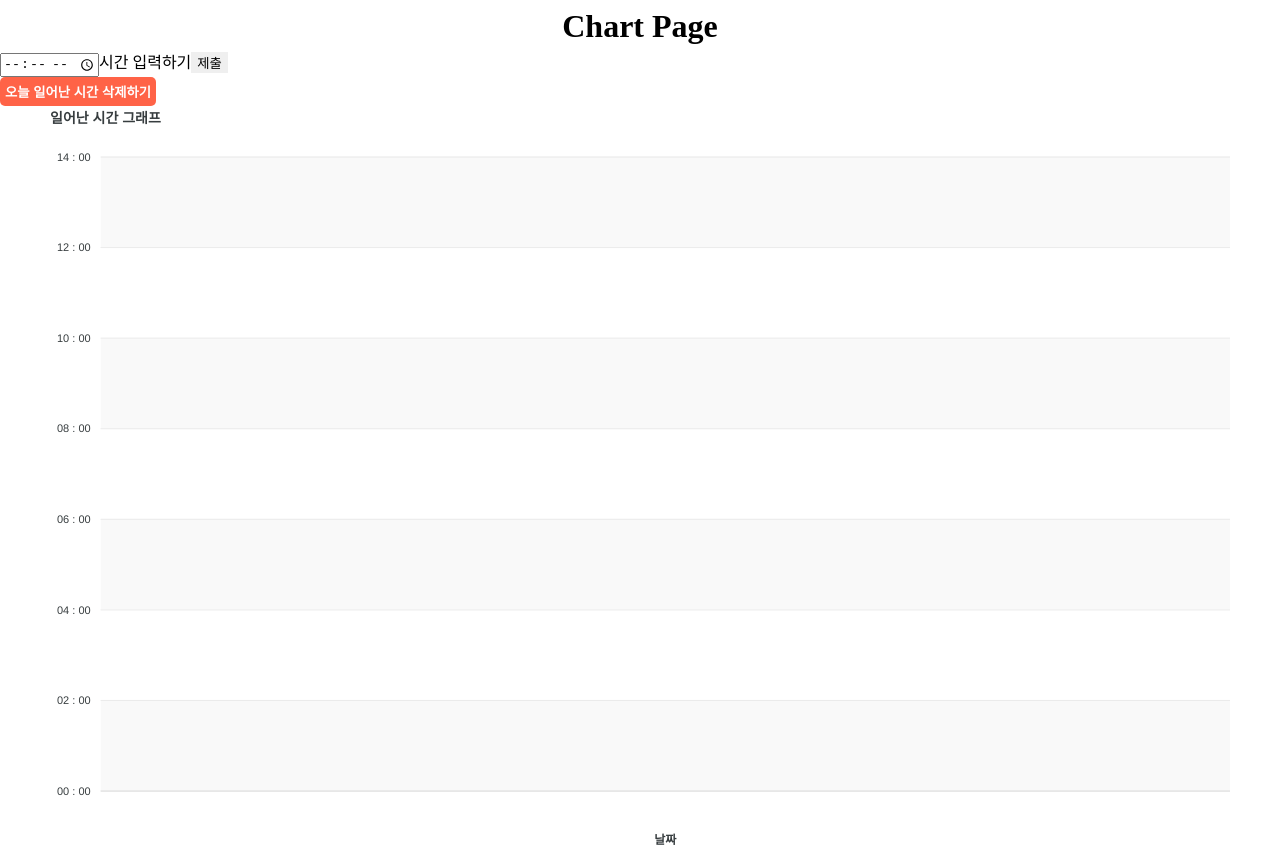
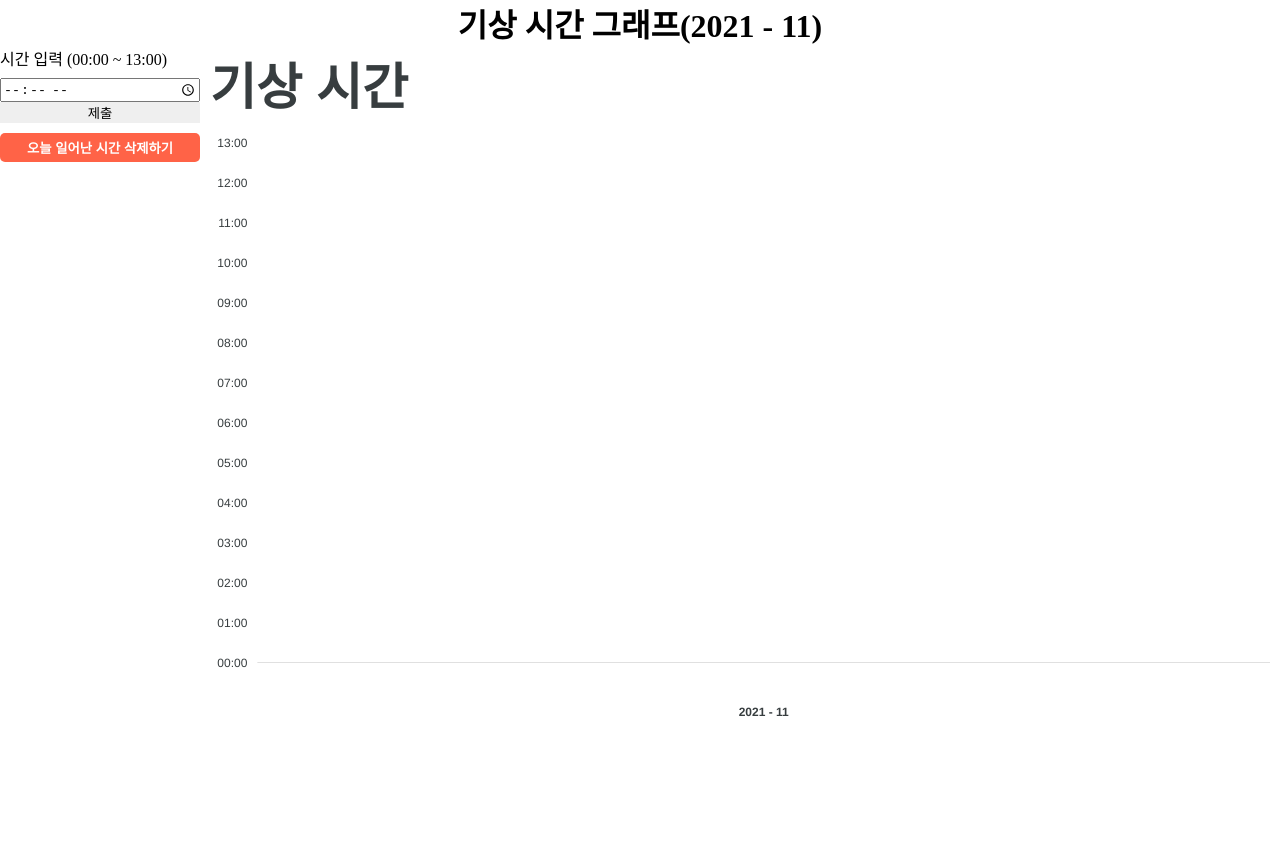
Before and after one commit to SUPER0214T/Heatmap-project, a React (Create React App) app: page / in a window 1280 px wide. After the commit the page ends 800 px from the top, so only its background shows below. Built offline with nearby package versions, Linux system fonts and the light colour scheme.

Commit message:
Separate styled components from Chart.tsx

```diff
--- a/src/components/Chart.tsx
+++ b/src/components/Chart.tsx
@@ -2,27 +2,13 @@ import React, { useEffect, useState } from 'react';
 import ApexChart from 'react-apexcharts';
 import styled from 'styled-components';
 import { useForm } from 'react-hook-form';
-
-const Title = styled.div`
-	padding: 10px;
-	font-size: 2rem;
-	font-weight: bold;
-	text-align: center;
-`;
-
-const ChartWrapper = styled.div`
-	max-width: 1200px;
-	margin: 0 auto;
-`;
-
-const DeleteButton = styled.button`
-	cursor: pointer;
-	background-color: tomato;
-	color: white;
-	font-weight: bold;
-	border-radius: 5px;
-	padding: 5px;
-`;
+import {
+	ChartWrapper,
+	Container,
+	DeleteButton,
+	FormWrapper,
+	Title,
+} from '../styles/chart-style';
 
 interface ISubmitProps {
 	wakeUpInput: string;
@@ -101,43 +87,41 @@ function Chart() {
 	function timeConverter(prevTime: number) {
 		let hours = Math.floor(prevTime);
 		let minutes = ((prevTime - hours) * 60).toFixed(0);
-		return `${hours < 10 ? `0${hours}` : hours} \: ${
+		return `${hours < 10 ? `0${hours}` : hours}\:${
 			Number(minutes) < 10 ? `0${minutes}` : minutes
 		}`;
 	}
 
-	/*
-    1. 오늘 일어난 시간 수정하기 v
-    2. 60분을 1비율로 바꾸기 v
-    3. 제출 눌렀는데 아무것도 없으면 시간 선택하라고 register에 messagge custom 작성하기
-    4. 월 별로 나타내기 -> React-Router 사용해서 각 페이지 나눌 것임 -> 이것도 new Date로 month가져와서 페이지 나누면 됨
-    5. 잠이 든 시간도 나타낼 것임
-
-    6. formatter로 그래프 hover했을 때 tooltip 나타나는거 시간으로 바꾸기 -> formatter이용
-  */
-
 	return (
 		<>
-			<Title>Chart Page</Title>
+			<Title>
+				기상 시간 그래프
+				{`(${date.getFullYear() + ' - ' + (date.getMonth() + 1)})`}
+			</Title>
+			<Container>
+				<FormWrapper>
 					<form onSubmit={handleSubmit(onValid)}>
+						<label htmlFor="wakeUp">시간 입력 (00:00 ~ 13:00)</label>
 						<input
 							{...register('wakeUpInput', { required: true })}
 							autoComplete="off"
 							type="time"
 							id="wakeUp"
+							min="00:00"
+							max="13:00"
 						/>
-				<label htmlFor="wakeUp">시간 입력하기</label>
 						<button>제출</button>
 					</form>
 					<DeleteButton onClick={deleteToday} type="button">
 						오늘 일어난 시간 삭제하기
 					</DeleteButton>
+				</FormWrapper>
 				<ChartWrapper>
 					<ApexChart
 						type="line"
 						series={[
 							{
-							name: '일어난 시간',
+								name: '기상 시간',
 								data: wakeUpTime,
 							},
 						]}
@@ -157,25 +141,48 @@ function Chart() {
 									show: false,
 								},
 							},
-						colors: ['#0c9df1', '#545454'],
+							colors: ['#4CC9FF', '#545454'], // 그래프 색 바꾸는 곳
 							dataLabels: {
-							enabled: true,
+								enabled: false,
+								offsetX: -10,
+								offsetY: -5,
 								formatter: (value) => {
 									return timeConverter(value as number);
+								},
+								background: {
+									foreColor: 'white', // dataLabel의 text 색상
+									borderWidth: 0,
+									dropShadow: {
+										enabled: false,
+									},
 								},
 							},
 							stroke: {
 								curve: 'smooth',
 							},
 							title: {
-							text: '일어난 시간 그래프',
+								text: '기상 시간',
 								align: 'left',
+								style: {
+									fontSize: '50px',
+								},
 							},
 							grid: {
-							borderColor: '#e7e7e7',
+								show: true,
+								borderColor: '#e7e7e775',
 								row: {
-								colors: ['#f3f3f3', 'transparent'], // takes an array which will be repeated on columns
+									colors: ['transparent', 'transparent'], // takes an array which will be repeated on columns
 									opacity: 0.5,
+								},
+								xaxis: {
+									lines: {
+										show: true,
+									},
+								},
+								yaxis: {
+									lines: {
+										show: false,
+									},
 								},
 							},
 							markers: {
@@ -184,16 +191,19 @@ function Chart() {
 							xaxis: {
 								categories: dateArr,
 								title: {
-								text: '날짜',
+									text: '2021 - 11',
 								},
 							},
 							yaxis: {
-							tickAmount: 7,
+								tickAmount: 13,
 								min: 0,
-							max: 14,
+								max: 13,
 								labels: {
 									formatter: (value) => {
 										return timeConverter(value);
+									},
+									style: {
+										fontSize: '12px',
 									},
 								},
 							},
@@ -214,6 +224,7 @@ function Chart() {
 						}}
 					/>
 				</ChartWrapper>
+			</Container>
 		</>
 	);
 }
--- /dev/null
+++ b/src/styles/chart-style.tsx
@@ -0,0 +1,54 @@
+import styled from 'styled-components';
+
+export const Title = styled.div`
+	padding: 10px;
+	font-size: 2rem;
+	font-weight: bold;
+	text-align: center;
+`;
+
+export const ChartWrapper = styled.div`
+	min-width: 600px;
+	max-width: 1200px;
+	margin: 0 auto;
+`;
+
+export const FormWrapper = styled.div`
+	min-width: 200px;
+`;
+
+export const Container = styled.div`
+	display: flex;
+
+	${FormWrapper} {
+		display: flex;
+		flex-direction: column;
+		flex-shrink: 0;
+
+		form {
+			display: flex;
+			flex-direction: column;
+
+			label {
+				margin-bottom: 10px;
+			}
+
+			button {
+				margin-bottom: 10px;
+			}
+		}
+	}
+
+	${ChartWrapper} {
+		flex: 1;
+	}
+`;
+
+export const DeleteButton = styled.button`
+	cursor: pointer;
+	background-color: tomato;
+	color: white;
+	font-weight: bold;
+	border-radius: 5px;
+	padding: 5px;
+`;
```
Lines whose indentation alone changed are shown as unchanged.
